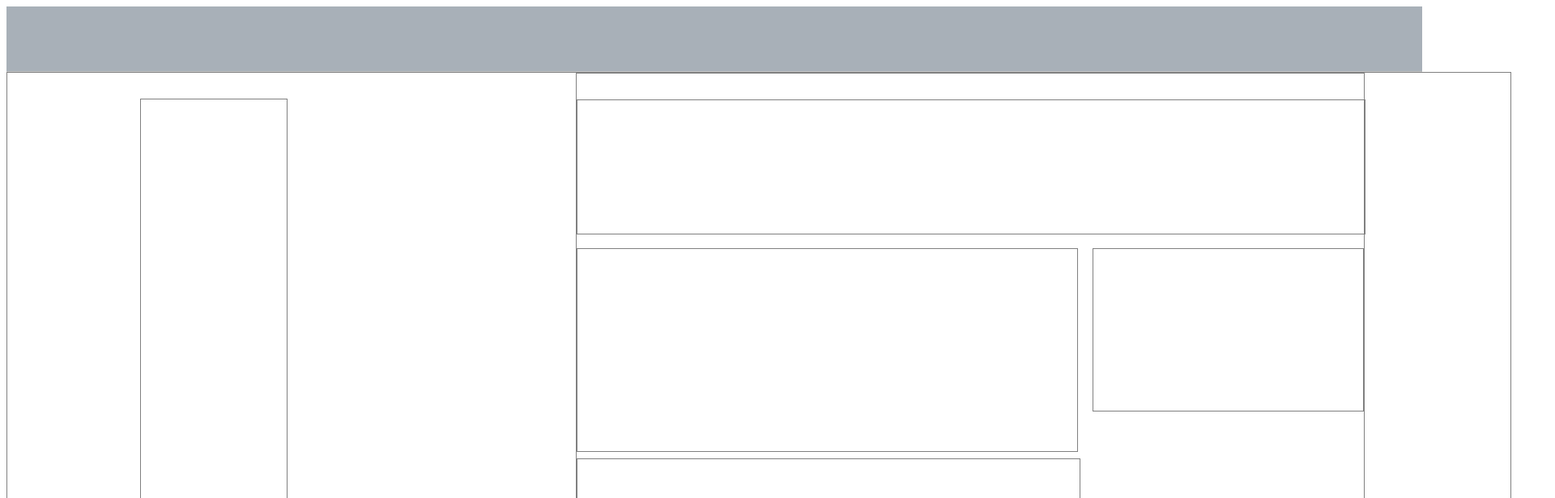
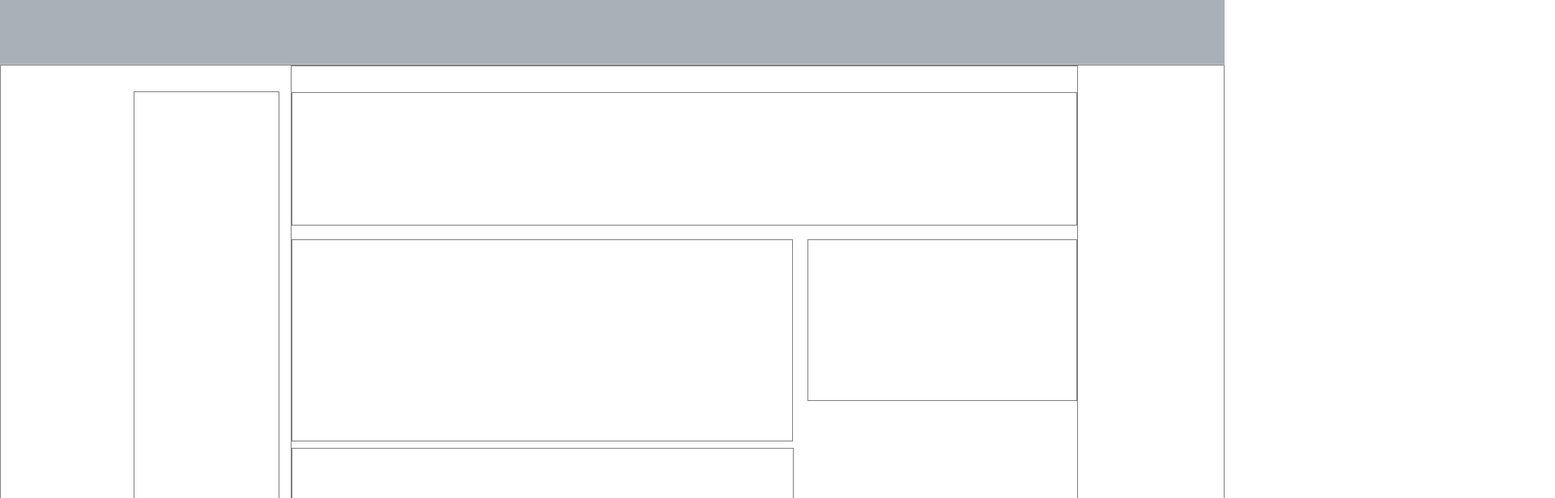
Before and after one commit to modern-agile-team/3term-mini-front, a React (Create React App) app in the folder moae-time/: page / in a window 1280 px wide. Shown: the top 616 px of the page at 81% size, 1920 px wide, since content can reach past the window. Built offline with nearby package versions, Linux system fonts and the light colour scheme; the HTML template or start-up script is replaced by a standard one.

Commit message:
Modify(hangyeol/GlobalStyle):Added-GlobalStyle-Comp #34

```diff
--- a/moae-time/public/index.css
+++ /dev/null
@@ -1,9 +0,0 @@
-body {
-  margin: 0;
-  padding: 0;
-}
-body * {
-  box-sizing: border-box;
-  margin: 0;
-  padding: 0;
-}
--- a/moae-time/src/App.js
+++ b/moae-time/src/App.js
@@ -1,14 +1,18 @@
 import React from "react";
 import { HomePage, BoardPage } from "./pages";
+import { GlobalStyle } from "./style";
 import { Routes, Route } from "react-router-dom";
 import Layout from "./style/layout/Layout";
 
 function App() {
   return (
-    <Routes>
-      <Route path="/" element={<Layout main={<HomePage />} />} />
-      <Route path="/board" element={<Layout main={<BoardPage />} />} />
-    </Routes>
+    <>
+      <GlobalStyle />
+      <Routes>
+        <Route path="/" element={<Layout main={<HomePage />} />} />
+        <Route path="/board" element={<Layout main={<BoardPage />} />} />
+      </Routes>
+    </>
   );
 }
 
--- /dev/null
+++ b/moae-time/src/style/global/GlobalStyle.jsx
@@ -0,0 +1,18 @@
+import { createGlobalStyle } from "styled-components";
+
+const GlobalStyle = createGlobalStyle`
+  * {
+    margin: 0;
+    padding: 0;
+    box-sizing: border-box;
+  }
+  ul, li, ol {
+    list-style: none;
+  }
+  a {
+    text-decoration: none;
+    color: #111;
+  }
+`;
+
+export default GlobalStyle;
--- a/moae-time/src/style/index.js
+++ b/moae-time/src/style/index.js
@@ -0,0 +1,3 @@
+import GlobalStyle from "./global/GlobalStyle";
+
+export { GlobalStyle };
```
Also changed, not shown: moae-time/src/style/layout/DummyLayout.jsx (deleted, +0 -55 lines).
